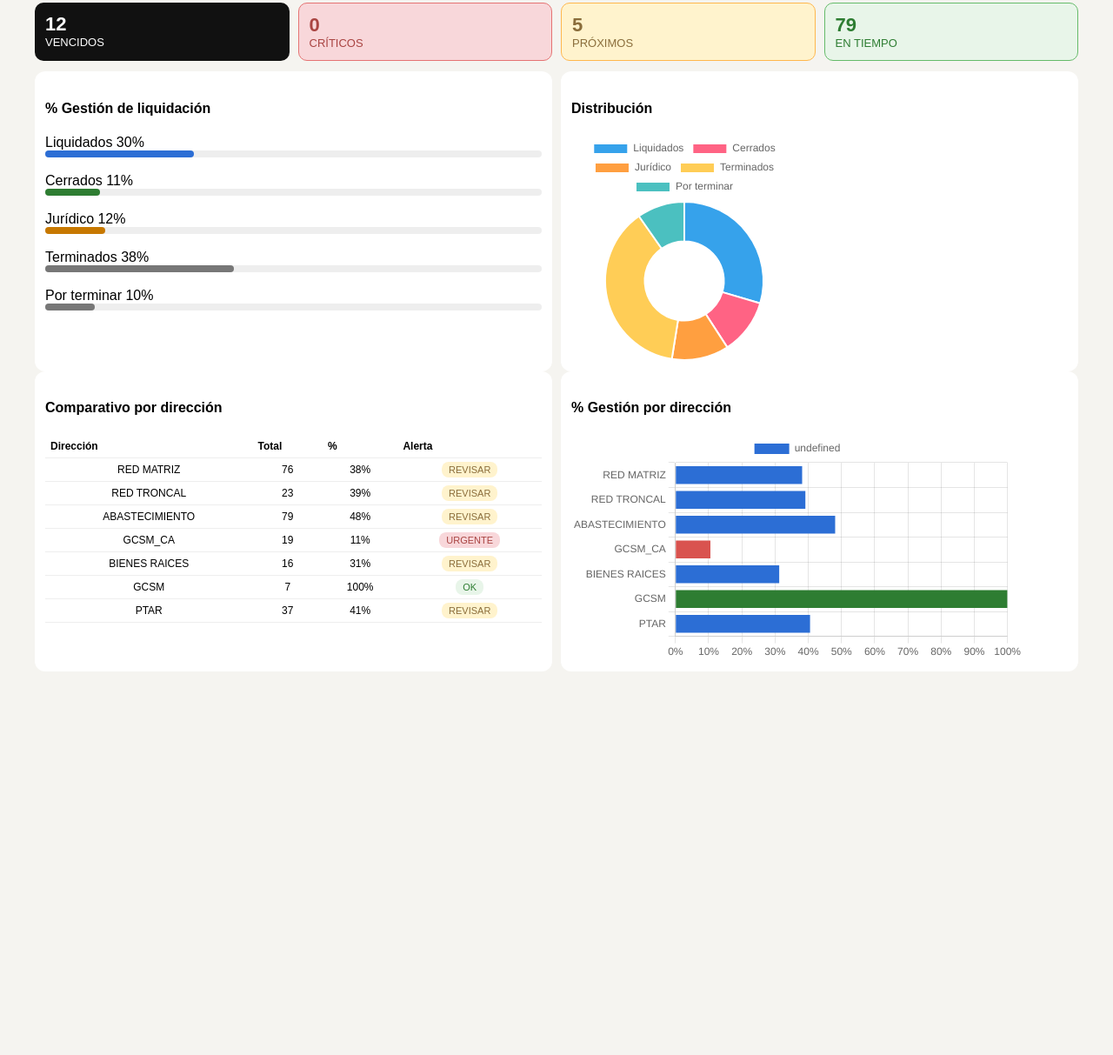
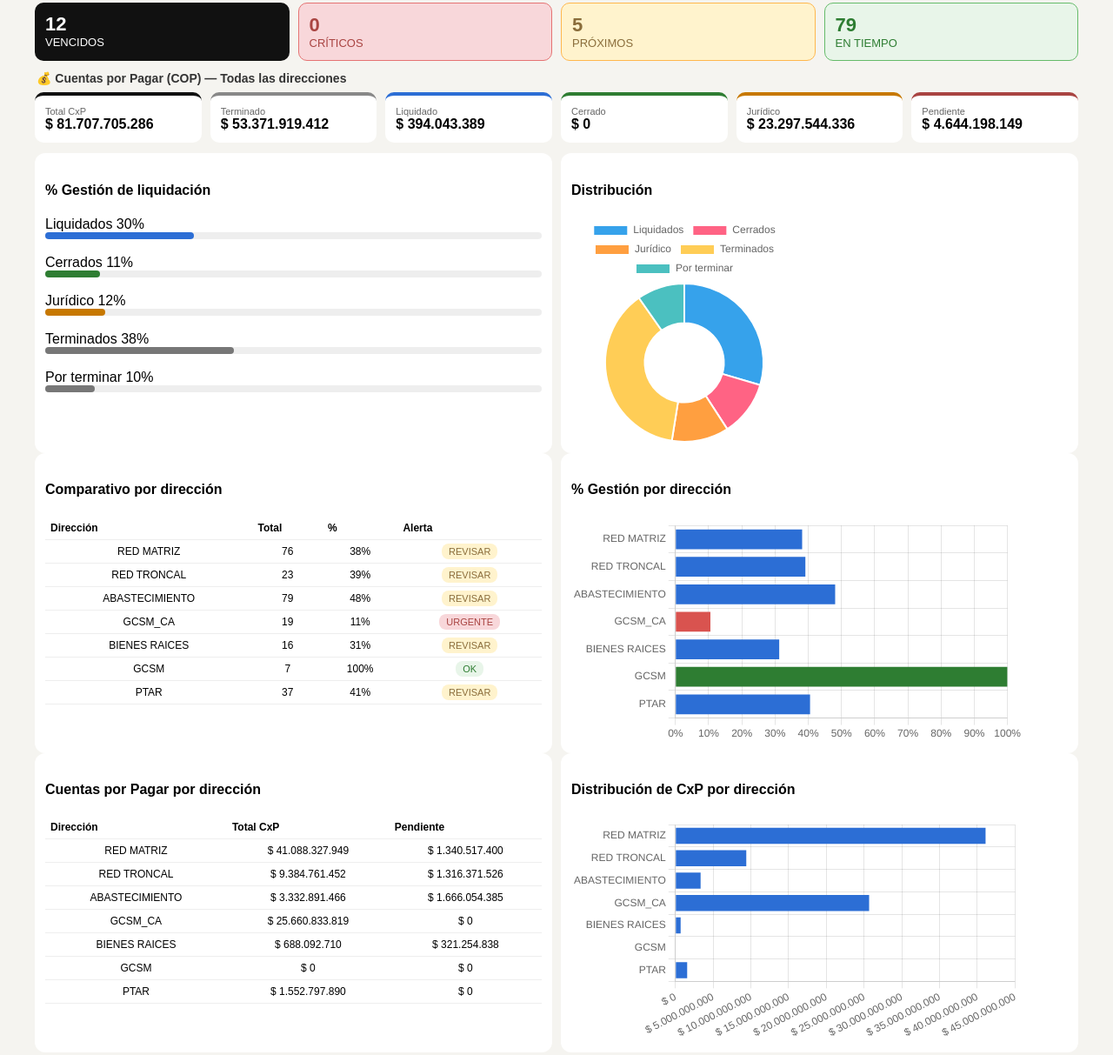
Before and after one commit to mhoyos1324-ux/gcsm-dashboard, a plain HTML site: page index.html in a window 1280 px wide. Shown: the part 235-1448 px from the top of the page at 87% size. Before the commit the page ends 1022 px from the top, so only its background shows below. Drawn offline with nearby package versions, Linux system fonts and the light colour scheme.

Commit message:
Update index.html

```diff
--- a/index.html
+++ b/index.html
@@ -40,10 +40,24 @@ body{margin:0;font-family:Arial;background:#F5F4F0;}
 .proximo{background:#fff3cd;color:#8a6d3b;border-color:#ffb74d;}
 .tiempo{background:#e8f5e9;color:#2e7d32;border-color:#66bb6a;}
 
+/* 🔥 SOLO AGREGADO — sección Cuentas por Pagar */
+.section-title{font-size:14px;font-weight:bold;margin:4px 0 8px 2px;color:#333;}
+.kpi-money-grid{display:grid;grid-template-columns:repeat(6,1fr);gap:10px;margin-bottom:12px;}
+.kpi-money{background:#fff;border-radius:10px;padding:12px;border-top:4px solid #ccc;}
+.kpi-money .label{font-size:11px;color:#666;}
+.kpi-money-value{font-size:16px;font-weight:bold;white-space:nowrap;}
+.money-total{border-top-color:#111;}
+.money-term{border-top-color:#888;}
+.money-liq{border-top-color:#2c6ed5;}
+.money-cerr{border-top-color:#2e7d32;}
+.money-jur{border-top-color:#c77800;}
+.money-pend{border-top-color:#a94442;}
+
 .grid-2{display:grid;grid-template-columns:1fr 1fr;gap:10px;}
 @media(max-width:900px){
   .kpi-grid{grid-template-columns:repeat(2,1fr);}
   .kpi-row{grid-template-columns:repeat(2,1fr);}
+  .kpi-money-grid{grid-template-columns:repeat(2,1fr);}
   .grid-2{grid-template-columns:1fr;}
 }
 
@@ -95,8 +109,6 @@ th{text-align:left;}
   <div class="kpi-card kpi-liq"><div>Liquidados</div><div class="kpi-value" id="liq">0</div></div>
   <div class="kpi-card kpi-cerr"><div>Cerrados</div><div class="kpi-value" id="cerr">0</div></div>
   <div class="kpi-card kpi-jur"><div>Jurídico</div><div class="kpi-value" id="jur">0</div></div>
-
-  <!-- 🔥 SOLO AGREGADO -->
   <div class="kpi-card"><div>Por terminar</div><div class="kpi-value" id="pend">0</div></div>
 </div>
 
@@ -105,6 +117,17 @@ th{text-align:left;}
   <div class="alert critico"><strong id="critico">0</strong><br>CRÍTICOS</div>
   <div class="alert proximo"><strong id="proximo">0</strong><br>PRÓXIMOS</div>
   <div class="alert tiempo"><strong id="tiempo">0</strong><br>EN TIEMPO</div>
+</div>
+
+<!-- 🔥 SOLO AGREGADO — KPI Cuentas por Pagar (interactivo con el mismo selector de dirección) -->
+<div class="section-title">💰 Cuentas por Pagar (COP) — <span id="dir-actual">Todas las direcciones</span></div>
+<div class="kpi-money-grid">
+  <div class="kpi-money money-total"><div class="label">Total CxP</div><div class="kpi-money-value" id="money-total">$0</div></div>
+  <div class="kpi-money money-term"><div class="label">Terminado</div><div class="kpi-money-value" id="money-term">$0</div></div>
+  <div class="kpi-money money-liq"><div class="label">Liquidado</div><div class="kpi-money-value" id="money-liq">$0</div></div>
+  <div class="kpi-money money-cerr"><div class="label">Cerrado</div><div class="kpi-money-value" id="money-cerr">$0</div></div>
+  <div class="kpi-money money-jur"><div class="label">Jurídico</div><div class="kpi-money-value" id="money-jur">$0</div></div>
+  <div class="kpi-money money-pend"><div class="label">Pendiente</div><div class="kpi-money-value" id="money-pend">$0</div></div>
 </div>
 
 <div class="grid-2">
@@ -135,14 +158,34 @@ th{text-align:left;}
 
 </div>
 
+<!-- 🔥 SOLO AGREGADO — comparativo de valores CxP por dirección -->
+<div class="grid-2">
+
+<div class="card">
+<h4>Cuentas por Pagar por dirección</h4>
+<table id="tabla-money"></table>
+</div>
+
+<div class="card">
+<h4>Distribución de CxP por dirección</h4>
+<div class="chart-box"><canvas id="barMoney"></canvas></div>
+</div>
+
+</div>
+
 </div>
 
 <script>
 
 let DATA={}, RESUMEN={};
-let donutChart=null, barChart=null;
+let donutChart=null, barChart=null, barMoneyChart=null;
 
 document.getElementById('fecha').textContent=new Date().toLocaleDateString('es-CO');
+
+// 🔥 SOLO AGREGADO
+function formatCOP(v){
+return '$ ' + Number(v||0).toLocaleString('es-CO');
+}
 
 fetch('datos.csv')
 .then(r=>r.text())
@@ -161,11 +204,17 @@ TERMINADO:+c[3],
 LIQUIDADO:+c[4],
 CERRADO:+c[5],
 JURIDICO:+c[6],
-PENDIENTE:+c[7], // 👈 SOLO AGREGADO
+PENDIENTE:+c[7],
 VENCIDO:+c[8],
 CRITICO:+c[9],
 PROXIMO:+c[10],
-ENTIEMPO:+c[11]
+ENTIEMPO:+c[11],
+// 🔥 SOLO AGREGADO — valores de Cuentas por Pagar
+VALOR_TERMINADO:+c[12]||0,
+VALOR_LIQUIDADO:+c[13]||0,
+VALOR_CERRADO:+c[14]||0,
+VALOR_JURIDICO:+c[15]||0,
+VALOR_PENDIENTE:+c[16]||0
 };
 
 if(tipo==="DIRECCION") DATA[dir]=obj;
@@ -187,13 +236,18 @@ selectDir('TODAS');
 function getData(dir){return dir==='TODAS'?RESUMEN:DATA[dir];}
 
 function selectDir(dir){
+
+// resaltar botón activo
+document.querySelectorAll('.dir-btn').forEach(b=>{
+b.classList.toggle('active', b.textContent===(dir==='TODAS'?'Todas':dir));
+});
+
 const d=getData(dir);
 
 ['total','term','liq','cerr','jur'].forEach((id,i)=>{
 document.getElementById(id).textContent=[d.TOTAL,d.TERMINADO,d.LIQUIDADO,d.CERRADO,d.JURIDICO][i];
 });
 
-// 🔥 SOLO AGREGADO
 document.getElementById('pend').textContent=d.PENDIENTE;
 
 document.getElementById('vencido').textContent=d.VENCIDO;
@@ -201,15 +255,26 @@ document.getElementById('critico').textContent=d.CRITICO;
 document.getElementById('proximo').textContent=d.PROXIMO;
 document.getElementById('tiempo').textContent=d.ENTIEMPO;
 
+// 🔥 SOLO AGREGADO — actualizar KPI de Cuentas por Pagar según dirección seleccionada
+document.getElementById('dir-actual').textContent = dir==='TODAS' ? 'Todas las direcciones' : dir;
+const totalCxP = d.VALOR_TERMINADO + d.VALOR_LIQUIDADO + d.VALOR_CERRADO + d.VALOR_JURIDICO + d.VALOR_PENDIENTE;
+document.getElementById('money-total').textContent = formatCOP(totalCxP);
+document.getElementById('money-term').textContent = formatCOP(d.VALOR_TERMINADO);
+document.getElementById('money-liq').textContent = formatCOP(d.VALOR_LIQUIDADO);
+document.getElementById('money-cerr').textContent = formatCOP(d.VALOR_CERRADO);
+document.getElementById('money-jur').textContent = formatCOP(d.VALOR_JURIDICO);
+document.getElementById('money-pend').textContent = formatCOP(d.VALOR_PENDIENTE);
+
 pintarResumen(d);
 pintarDonut(d);
 pintarBar();
 pintarTabla();
+pintarTablaMoney();
+pintarBarMoney();
 }
 
 function pct(v,t){return t?((v/t)*100).toFixed(0):0;}
 
-// 🔥 MODIFICADO SOLO PARA INCLUIR PENDIENTE
 function pintarResumen(d){
 const t=d.TOTAL||1;
 document.getElementById('resumen').innerHTML=`
@@ -230,7 +295,6 @@ Por terminar ${pct(d.PENDIENTE,t)}%
 `;
 }
 
-// 🔥 MODIFICADO SOLO PARA INCLUIR PENDIENTE
 function pintarDonut(d){
 if(donutChart)donutChart.destroy();
 donutChart=new Chart(document.getElementById('donut'),{
@@ -263,7 +327,7 @@ else{colores.push("#2e7d32");}
 barChart=new Chart(document.getElementById('bar'),{
 type:'bar',
 data:{labels:labels,datasets:[{data:valores,backgroundColor:colores}]},
-options:{indexAxis:'y',scales:{x:{min:0,max:100,ticks:{callback:v=>v+"%"}}}}
+options:{indexAxis:'y',plugins:{legend:{display:false}},scales:{x:{min:0,max:100,ticks:{callback:v=>v+"%"}}}}
 });
 }
 
@@ -280,6 +344,46 @@ html+=`<tr><td>${k}</td><td>${d.TOTAL}</td><td>${p.toFixed(0)}%</td>
 document.getElementById('tabla').innerHTML=html;
 }
 
+// 🔥 SOLO AGREGADO — tabla comparativa de valores CxP por dirección (clic filtra el resto del tablero)
+function pintarTablaMoney(){
+let html=`<tr><th>Dirección</th><th>Total CxP</th><th>Pendiente</th></tr>`;
+Object.entries(DATA).forEach(([k,d])=>{
+const total=d.VALOR_TERMINADO+d.VALOR_LIQUIDADO+d.VALOR_CERRADO+d.VALOR_JURIDICO+d.VALOR_PENDIENTE;
+html+=`<tr style="cursor:pointer" onclick="selectDir('${k}')">
+<td>${k}</td><td>${formatCOP(total)}</td><td>${formatCOP(d.VALOR_PENDIENTE)}</td></tr>`;
+});
+document.getElementById('tabla-money').innerHTML=html;
+}
+
+// 🔥 SOLO AGREGADO — gráfico de barras de CxP total por dirección
+function pintarBarMoney(){
+if(barMoneyChart)barMoneyChart.destroy();
+
+let labels=[],valores=[];
+
+Object.entries(DATA).forEach(([k,d])=>{
+const total=d.VALOR_TERMINADO+d.VALOR_LIQUIDADO+d.VALOR_CERRADO+d.VALOR_JURIDICO+d.VALOR_PENDIENTE;
+labels.push(k);
+valores.push(total);
+});
+
+barMoneyChart=new Chart(document.getElementById('barMoney'),{
+type:'bar',
+data:{labels:labels,datasets:[{data:valores,backgroundColor:'#2c6ed5'}]},
+options:{
+indexAxis:'y',
+plugins:{legend:{display:false},tooltip:{callbacks:{label:ctx=>formatCOP(ctx.raw)}}},
+scales:{x:{ticks:{callback:v=>formatCOP(v)}}}
+},
+onClick:(evt,elements)=>{
+if(elements.length){
+const idx=elements[0].index;
+selectDir(labels[idx]);
+}
+}
+});
+}
+
 </script>
 
 </body>
```
